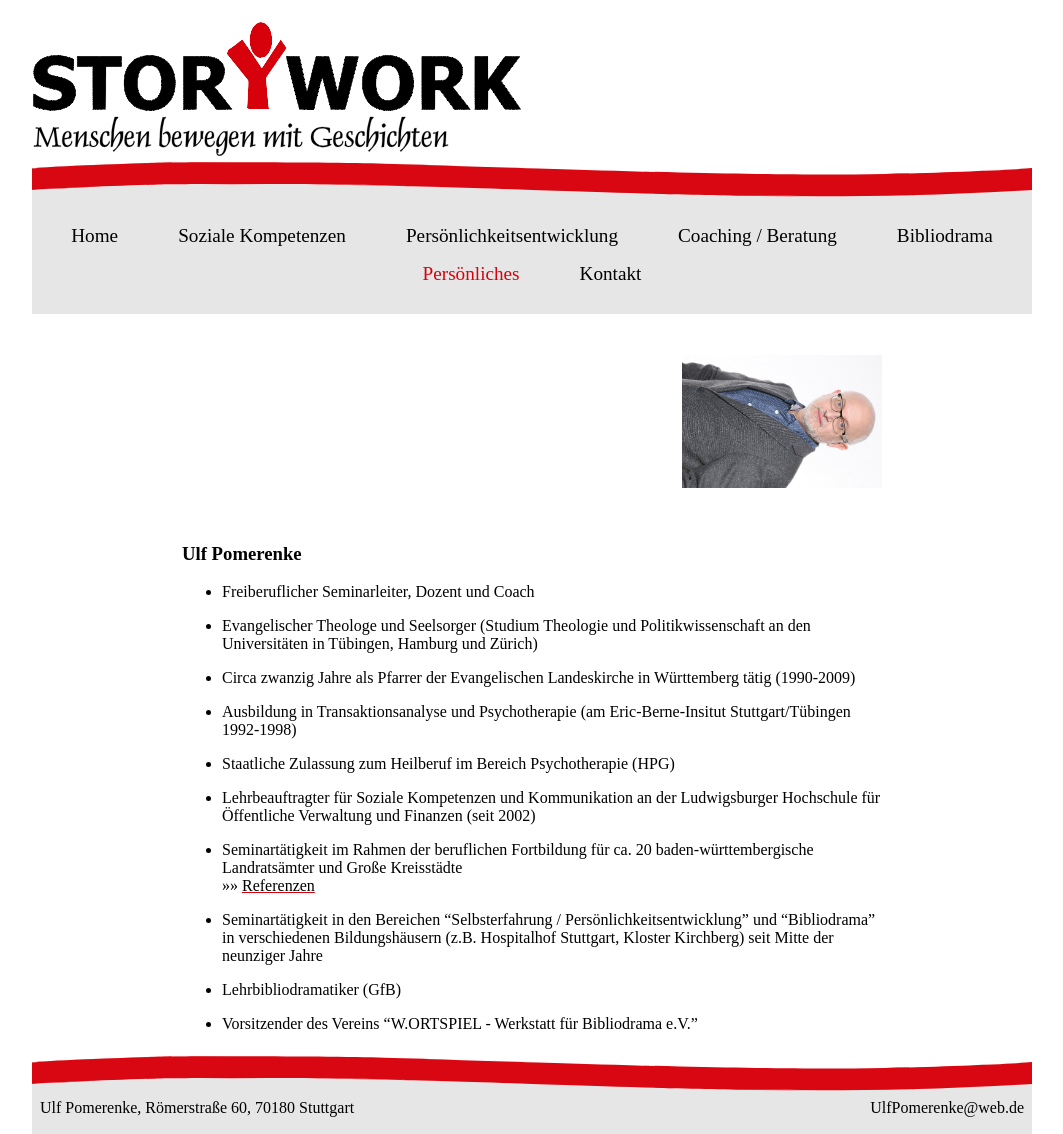
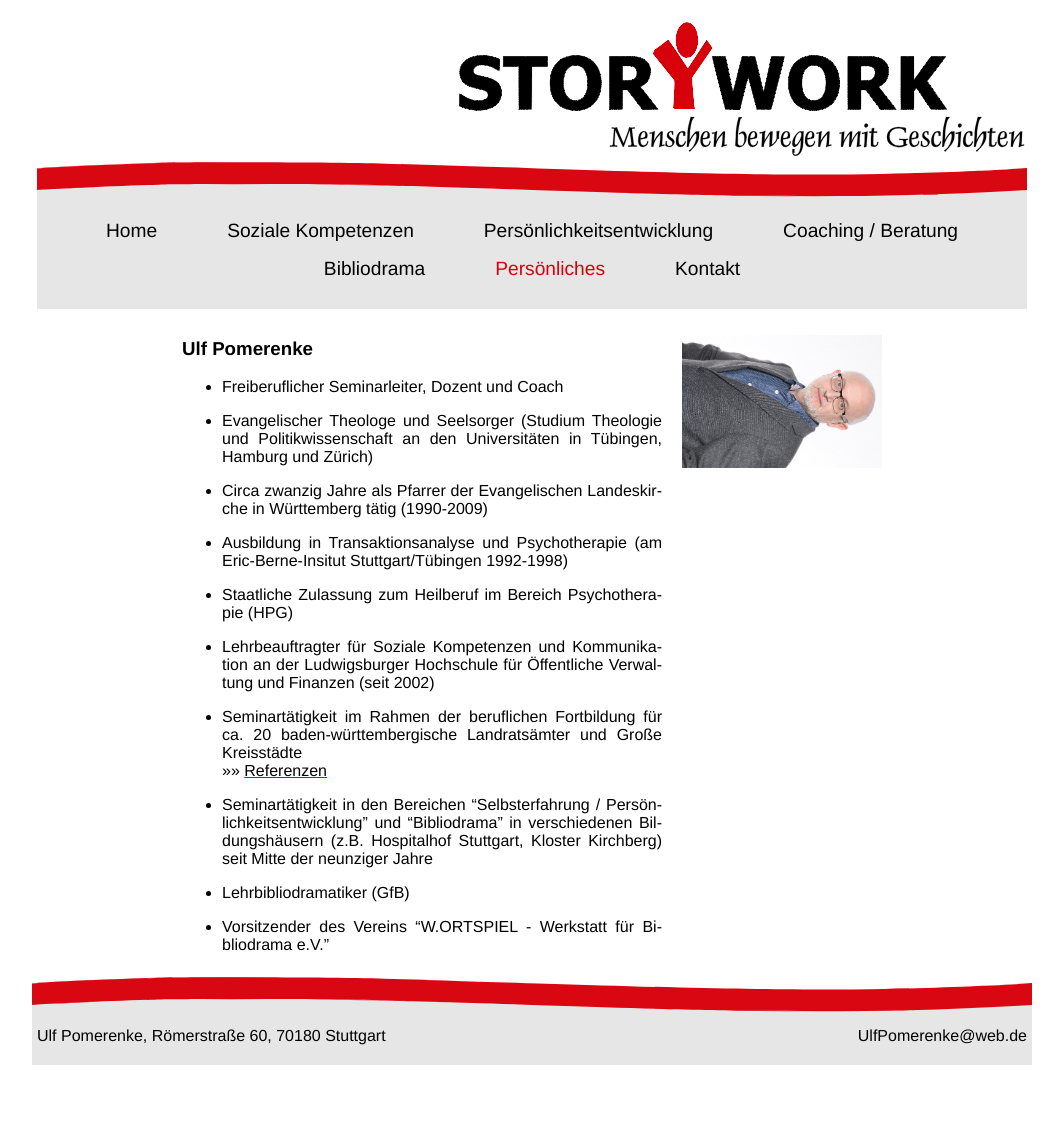
Before and after one commit to storywork/storywork.github.io, a Jekyll site: the page built from persoenliches.md, in a window 1280 px wide. Shown: the whole page, without its empty margins (108-1171 px from the left). Built offline with Jekyll 4.4.1, drawn with Linux system fonts in a browser that asks for light colours; after the commit the page ends 1065 px from its top, so only the background shows below that.

Commit message:
refactor css

```diff
--- a/_includes/footer.html
+++ b/_includes/footer.html
@@ -1,14 +1,10 @@
-<div class="grey">
-  <div class="streifen"> </div>
 <footer>
-    <div class="lf">
-      Ulf Pomerenke, R&ouml;merstra&szlig;e 60, 70180 Stuttgart
+  <div>
+    Ulf Pomerenke, Römerstraße 60, 70180 Stuttgart
   </div>
-    <div class="rf">
+  <div>
     <a href="mailto:ulfpomerenke@web.de">
       UlfPomerenke@web.de
     </a>
   </div>
-    <br />
 </footer>
-</div>
--- a/_includes/header.html
+++ b/_includes/header.html
@@ -1,15 +1,9 @@
 <header>
-	<div id="banner_wrapper">
-		<div class="rightbound">
-			<img src="../img/mobile_banner.svg" alt="Storywork" id="banner" />
+	<div>
+		<img src="../img/mobile_banner.svg" alt="Storywork">
 	</div>
-	</div>
-	<div class="rightbound">
-		<img src="../img/mobile_subtitle.svg" alt="Menschen bewegen mit Geschichten" id="banner_subtitle" />
-	</div>
-	<div class="grey">
-		<div class="streifen"> </div>
-		<nav class="centered">
+	<img src="../img/mobile_subtitle.svg" alt="Menschen bewegen mit Geschichten">
+	<nav>
 		<a href="../" id="index">
 			Home
 		</a>
@@ -22,7 +16,7 @@
 		<a href="../coaching-und-beratung" id="coaching-und-beratung">
 			Coaching / Beratung
 		</a>
-			<a href="../bibliodrama" id="bibliodramalink">
+		<a href="../bibliodrama" id="bibliodrama">
 			Bibliodrama
 		</a>
 		<a href="../persoenliches" id="persoenliches">
@@ -32,5 +26,4 @@
 			Kontakt
 		</a>
 	</nav>
-	</div>
 </header>
--- a/_layouts/home.html
+++ b/_layouts/home.html
@@ -2,7 +2,7 @@
 layout: page
 ---
 
-<div class="centered index" id="double_line_height">
+<div id="index">
   {{ content }}
 </div>
 <br>
--- a/persoenliches.md
+++ b/persoenliches.md
@@ -27,5 +27,4 @@ layout: page
 * Vorsitzender des Vereins "W.ORTSPIEL - Werkstatt für Bibliodrama e.V."
 
 </div>
-
 <img title="Ulf Pomerenke" src="{{ "/img/klein.jpg" | relative_path }}" alt="Portrait Ulf Pomerenke" class="portrait" />
--- a/style.css
+++ b/style.css
@@ -1,80 +1,151 @@
 /* Generell */
+
+html, body, .wrapper {
+	height: 100%;
+}
 
 body {
 	margin: 0;
 	padding: 0;
+	font-family: Helvetica, sans-serif;
 }
 
+.wrapper {
+	display: flex;
+	flex-direction: column;
+	align-items: stretch;
+	max-width: 1000px;
+	margin: auto;
+}
+
+header, main, footer {
+	padding: 5px;
+}
+
+nav, footer {
+	background-color: rgb(230, 230, 230);
+	background-image: url(../img/mobile_stripe.svg);
+	background-repeat: no-repeat;
+	background-size: 100% 37px;
+	background-position: center top;
+	padding-top: 52px;
+	padding-bottom: 20px;
+}
+
+/* Kopfbereich */
+
+header {
+	padding-top: 10px;
+	text-align: right;
+}
+
+header div {
+	max-width: 910px;
+}
+
+/* Navigationsleiste */
+
+nav {
+	text-align: center;
+	line-height: 2em;
+	display: flex;
+	flex-direction: row;
+	flex-wrap: wrap;
+	justify-content: center;
+}
+
+nav a {
+	padding-left: 35px;
+	padding-right: 35px;
+	font-size: 1.2em;
+	color: black;
+	text-decoration: none;
+	line-height: 200%;
+	white-space: nowrap;
+}
+
+nav a:hover {
+	color: rgb(216, 0, 11);
+}
+
+.index a#index, .soziale-kompetenzen a#soziale-kompetenzen, .persoenlichkeitsentwicklung a#persoenlichkeitsentwicklung, .coaching-und-beratung a#coaching-und-beratung, .bibliodrama a#bibliodramalink, .persoenliches a#persoenliches, .kontakt a#kontakt {
+	color: rgb(216, 0, 11);
+}
+
+/* Inhaltsbereich */
+
 main {
-	padding: 5px;
+	max-width: 700px;
+	margin: auto;
 }
 
 main p {
 	text-align: justify;
 }
 
-header {
-	padding-top: 10px;
+blockquote {
+	font-style: italic;
+	font-family: Georgia;
 }
 
-.rightbound {
-	text-align: right;
+blockquote cite {
+	font-size: initial;
 }
 
-.centered {
-	text-align: center;
-}
-
-.grey {
-	background-color: rgb(230, 230, 230);
-}
-
-.wrapper {
-	max-width: 1000px;
-	margin: auto;
-}
-
-hr{
+hr {
 	color: white;
 	border: 0;
 }
 
+/* Fußbereich */
+
+footer {
+	display: flex;
+	flex-direction: row;
+	justify-content: space-between;
+}
+
 /* Textumbrueche */
 
-#inhalt p {
+main p {
 	word-wrap: break-word;
 	text-align: justify;
 	hyphens: auto;
 }
 
-strong {
+main strong {
 	hyphens: manual;
 }
 
-.nobr {
-	white-space: nowrap;
+/* Seitenspezifisches */
+
+.index main p {
+	text-align: center;
+	line-height: 2em;
 }
 
-.index main {
-    text-align: center;
+.index blockquote p {
+	font-size: 2em;
+	line-height: 1;
 }
 
 .persoenliches main {
 	display: flex;
-	flex-flow: row-reverse;
+	flex-direction: row;
 	justify-content: space-between;
 	flex-wrap: wrap-reverse;
 }
 
-.persoenliches * {
-	text-align: left;
+.persoenliches main div {
+	max-width: 480px;
+	margin-right: 20px;
+}
+
+.persoenliches img.portrait {
+	width: 200px;
 }
 
 /* Links */
-
-header a {
-	color: rgb(216, 0, 11);
-}
 
 main a {
 	color: black;
@@ -90,90 +161,7 @@ footer a {
 	color: black;
 }
 
-/* Kopfbereich */
-
-#banner {
-	max-width: 100%;
-	width: auto;
-}
-
-#banner_wrapper {
-	max-width: 910px;
-}
-
-#banner_subtitle {
-	max-width: 100%;
-	width: auto;
-}
-
-#banner #banner_subtitle {
-	padding-left: 5px;
-	padding-right: 5px;
-}
-
-/* Streifen */
-
-div.streifen {
-	height: 37px;
-	background-image: url(../img/mobile_stripe.svg);
-	background-repeat: no-repeat;
-	background-size: 100% 37px;
-	background-position: center bottom;
-	background-color: white;
-}
-
-/* Navigationsbereich */
-
-nav {
-	padding-top: 20px;
-	padding-bottom: 20px;
-	margin-bottom: 20px;
-	display: flex;
-	flex-direction: row;
-	flex-wrap: wrap;
-	justify-content: center;
-}
-
-nav a {
-	padding-left: 30px;
-	padding-right: 30px;
-	font-size: 1.2em;
-	color: black;
-	text-decoration: none;
-	line-height: 200%;
-	white-space: nowrap;
-}
-
-nav a:hover {
-	color: rgb(216, 0, 11);
-}
-
-.index #index, .soziale-kompetenzen #soziale-kompetenzen, .persoenlichkeitsentwicklung #persoenlichkeitsentwicklung, .coaching-und-beratung #coaching-und-beratung, .bibliodrama #bibliodrama, .persoenliches #persoenliches, .kontakt #kontakt {
-	color: rgb(216, 0, 11);
-}
-
-/* Homepage */
-
-.index blockquote {
-	font-size: 2em;
-}
-
-blockquote cite {
-	font-size: initial;
-	font-style: normal;
-}
-
-blockquote {
-	font-style: italic;
-	font-family: Georgia;
-}
-
 /* Slide-Kaesten */
-
-main {
-	max-width: 700px;
-	margin: auto;
-}
 
 div.kasten {
 	background-color: rgb(230, 230, 230);
@@ -183,42 +171,9 @@ div.kasten {
 	border-radius: 10px;
 }
 
-p.blocksatz, #kastenbereich, button.accordion, div.accordion {
+div.kasten * {
 	text-align: justify;
 }
-
-/* Fussbereich */
-
-footer {
-	width: 100% - 16px;
-	padding: 8px;
-	padding-bottom: 15px;
-	overflow: auto;
-}
-
-footer a {
-	font-weight: normal;
-}
-
-div.lf {
-	float: left;
-	max-width: 50%;
-}
-
-div.rf {
-	float: right;
-	padding-bottom: 0px;
-	margin-bottom: 0px;
-	height: 20px;
-}
-
-img.icon {
-	width: 50px;
-	height: 50px;
-	border: none;
-}
-
-/* slider functioality */
 
 .accordion {
 	cursor: pointer;
@@ -252,20 +207,3 @@ button.accordion:after, div.accordion:after {
 button.accordion.active:after, div.accordion.active:after {
 	content: ' weniger';
 }
-
-/* styles for specific embedded contents */
-
-#double_line_height {
-	line-height: 2em;
-}
-
-img.portrait {
-	width: 200px;
-	float: right;
-	margin-bottom: 20px;
-	margin-left: 20px;
-}
-
-#person li {
-	line-height: 2em;
-}
```
Also changed, not shown: index.md (+5 -8 lines), img/mobile_stripe.svg. Lines whose indentation alone changed are shown as unchanged.
